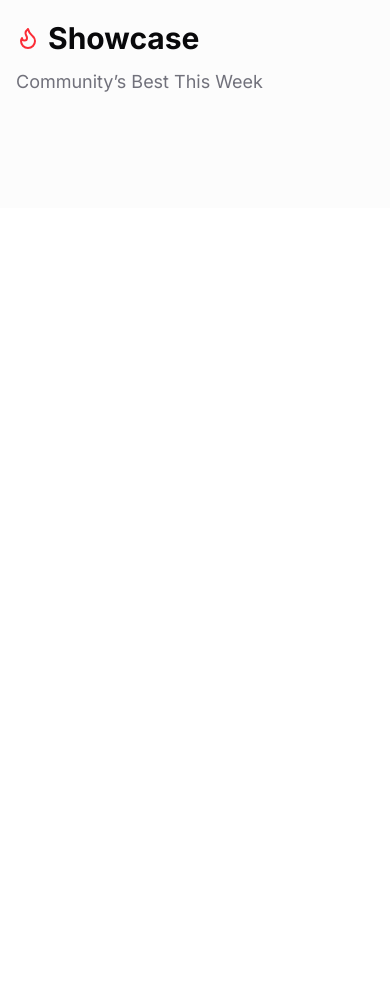
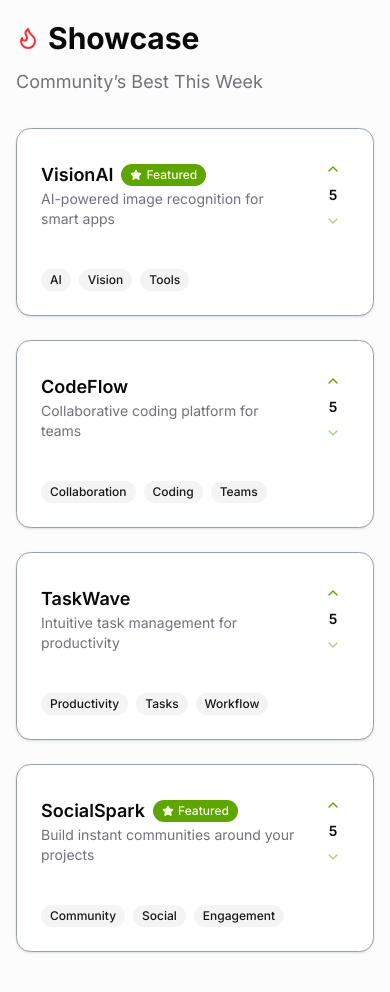
Before and after one commit to codeGoCodeNot/Works, a Next.js app: page / in a window 390 px wide. Shown: the part 980-1972 px from the top of the page. Before the commit the page ends 1188 px from the top, so only its background shows below. Built offline with nearby package versions, Linux system fonts and the light colour scheme.

Commit message:
Add Showcase section with interactive ProductCard including up/down votes, featured badge, and responsive grid

```diff
--- /dev/null
+++ b/src/features/constant.ts
@@ -0,0 +1,34 @@
+export const featureProducts = [
+  {
+    id: "1",
+    name: "VisionAI",
+    description: "AI-powered image recognition for smart apps",
+    tags: ["AI", "Vision", "Tools"],
+    votes: 612,
+    isFeatured: true,
+  },
+  {
+    id: "2",
+    name: "CodeFlow",
+    description: "Collaborative coding platform for teams",
+    tags: ["Collaboration", "Coding", "Teams"],
+    votes: 0,
+    isFeatured: false,
+  },
+  {
+    id: "3",
+    name: "TaskWave",
+    description: "Intuitive task management for productivity",
+    tags: ["Productivity", "Tasks", "Workflow"],
+    votes: 0,
+    isFeatured: false,
+  },
+  {
+    id: "4",
+    name: "SocialSpark",
+    description: "Build instant communities around your projects",
+    tags: ["Community", "Social", "Engagement"],
+    votes: 0,
+    isFeatured: true,
+  },
+];
--- /dev/null
+++ b/src/features/products/components/product-card.tsx
@@ -0,0 +1,96 @@
+import { Badge } from "@/components/ui/badge";
+import { Button } from "@/components/ui/button";
+import {
+  Card,
+  CardDescription,
+  CardFooter,
+  CardHeader,
+  CardTitle,
+} from "@/components/ui/card";
+import { cn } from "@/lib/utils";
+import { productPath } from "@/path";
+import { LucideChevronDown, LucideChevronUp, LucideStar } from "lucide-react";
+import Link from "next/link";
+
+type ProductCardProps = {
+  product: {
+    id: string;
+    name: string;
+    description: string;
+    tags: string[];
+    votes: number;
+    isFeatured: boolean;
+  };
+};
+
+const ProductCard = ({ product }: ProductCardProps) => {
+  const hasVoted = false;
+
+  return (
+    <Link href={productPath(product.id)}>
+      <Card
+        className="group transition duration-200 transform hover:-translate-y-2 hover:shadow-xl
+      border-solid border-gray-400 min-h-[180px]"
+      >
+        <CardHeader>
+          <div className="flex items-center gap-x-4 justify-start">
+            <div className="flex-1 min-w-0">
+              <div className="flex items-center gap-x-2">
+                <CardTitle className="text-lg group-hover:text-primary/80 transition-colors">
+                  {product.name}
+                </CardTitle>
+                {product.isFeatured && (
+                  <Badge className="gap-x-1 bg-primary text-primary-foreground">
+                    <LucideStar className="fill-current" />
+                    Featured
+                  </Badge>
+                )}
+              </div>
+              <CardDescription>{product.description}</CardDescription>
+            </div>
+            <div className="flex flex-col items-center">
+              <Button
+                variant="ghost"
+                size="icon-sm"
+                className={cn(
+                  "text-primary",
+                  hasVoted
+                    ? "bg-primary/10 text-primary hover:bg-primary/20"
+                    : "hover:bg-primary/10 hover:text-primary"
+                )}
+              >
+                <LucideChevronUp />
+              </Button>
+              <span className="text-sm font-semibold transition-colors text-foreground">
+                5
+              </span>
+              <Button
+                variant="ghost"
+                size="icon-sm"
+                className={cn(
+                  "text-primary",
+                  hasVoted
+                    ? "hover:text-destructive"
+                    : "opacity-50 cursor-not-allowed"
+                )}
+              >
+                <LucideChevronDown />
+              </Button>
+            </div>
+          </div>
+        </CardHeader>
+        <CardFooter>
+          <div className="flex flex-1 items-center gap-x-2">
+            {product.tags.map((tag) => (
+              <Badge variant="secondary" key={tag}>
+                {tag}
+              </Badge>
+            ))}
+          </div>
+        </CardFooter>
+      </Card>
+    </Link>
+  );
+};
+
+export default ProductCard;
--- a/src/features/products/components/showcase.tsx
+++ b/src/features/products/components/showcase.tsx
@@ -1,42 +1,12 @@
 import SectionHeader from "@/components/section-header";
 import { Button } from "@/components/ui/button";
-import {
-  Card,
-  CardAction,
-  CardContent,
-  CardDescription,
-  CardFooter,
-  CardHeader,
-  CardTitle,
-} from "@/components/ui/card";
+import { featureProducts } from "@/features/constant";
 import { explorePath } from "@/path";
 import { FlameIcon, MoveUpRight } from "lucide-react";
 import Link from "next/link";
+import ProductCard from "./product-card";
 
 const Showcase = () => {
-  const card = (
-    <Card className="w-full max-w-sm">
-      <CardHeader>
-        <CardTitle>Login to your account</CardTitle>
-        <CardDescription>
-          Enter your email below to login to your account
-        </CardDescription>
-        <CardAction>
-          <Button variant="link">Sign Up</Button>
-        </CardAction>
-      </CardHeader>
-      <CardContent></CardContent>
-      <CardFooter className="flex-col gap-2">
-        <Button type="submit" className="w-full">
-          Login
-        </Button>
-        <Button variant="outline" className="w-full">
-          Login with Google
-        </Button>
-      </CardFooter>
-    </Card>
-  );
-
   return (
     <section className="py-20 bg-muted/20">
       <div className="wrapper">
@@ -52,6 +22,11 @@ const Showcase = () => {
             </Link>
           </Button>
         </div>
+        <div className="grid-wrapper">
+          {featureProducts.map((product) => (
+            <ProductCard key={product.id} product={product} />
+          ))}
+        </div>
       </div>
     </section>
   );
--- a/src/path.ts
+++ b/src/path.ts
@@ -1,2 +1,4 @@
 export const submitPath = () => "/submit";
 export const explorePath = () => "/explore";
+
+export const productPath = (productId: string) => `/products/${productId}`;
```
